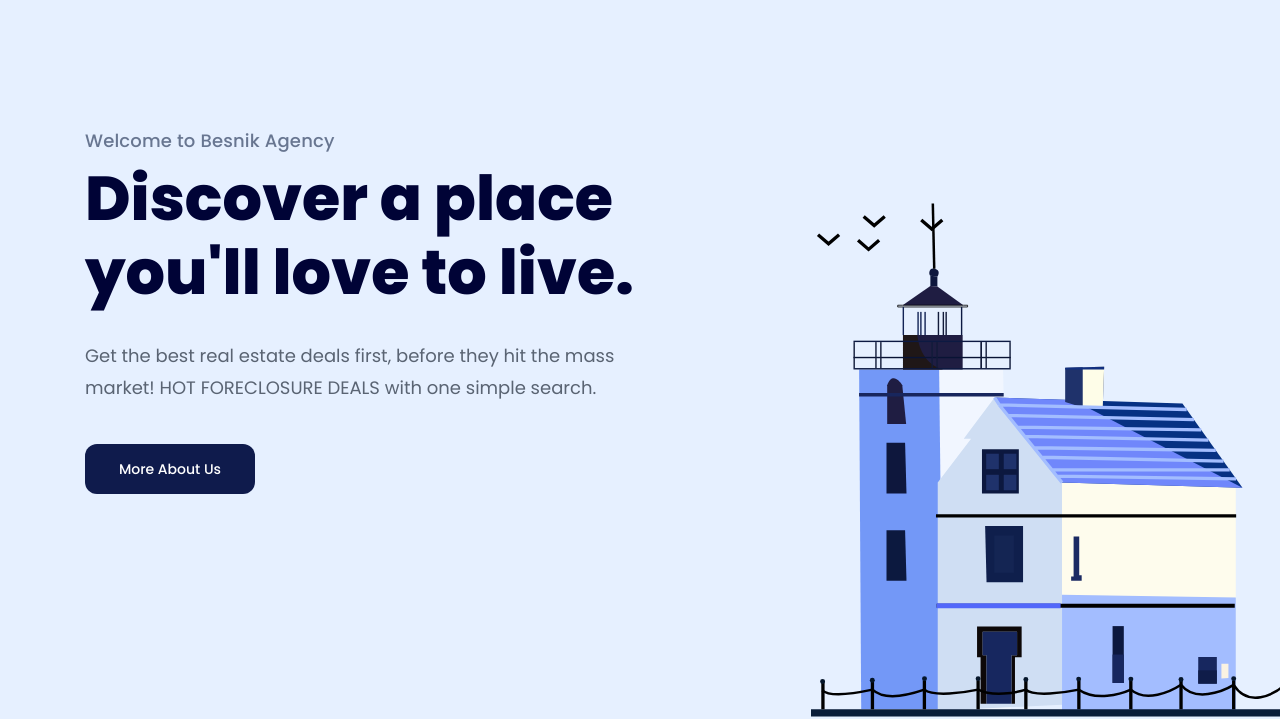
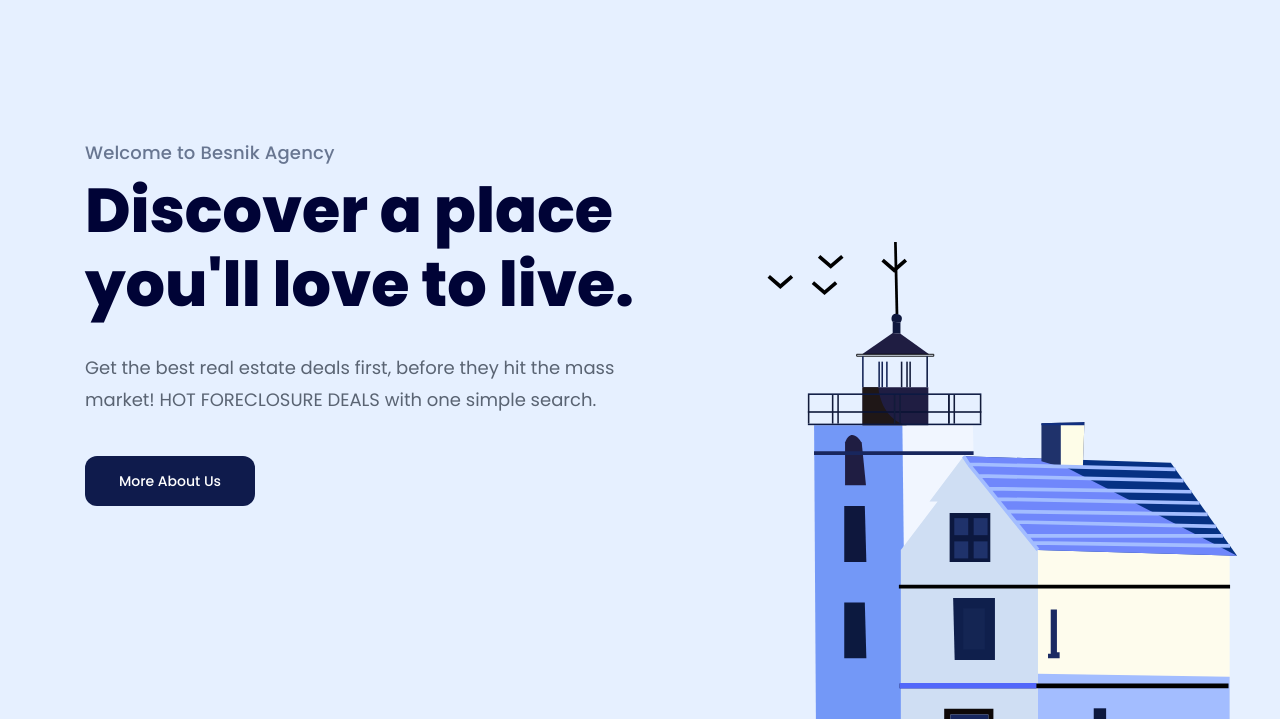
Before and after one commit to thanhphuc22/project-f8-01, a plain HTML site: page index.html in a window 1280 px wide. Shown: the part 81-800 px from the top of the page. Drawn offline with Linux system fonts and the light colour scheme.

Commit message:
update header

```diff
--- a/accsets/css/style.css
+++ b/accsets/css/style.css
@@ -42,7 +42,14 @@ a{
     overflow: hidden;
 }
 /* --------------------Header-------------------- */
-.header{
+.fixed-header{
+    background: #E6F0FF;
+    padding-top: 26px;
+    position: sticky;
+    top: -26px;
+    z-index: 1;
+}
+.hero-wrap{
     position: relative;
     background: #E6F0FF;
     height: 100vh;
@@ -50,7 +57,8 @@ a{
 .navbar{
     display: flex;
     align-items: center;
-    padding-top: 38px;
+    /* padding-top: 38px; */
+    padding: 12px 0;
 }
 .navbar ul{
     display: flex;
@@ -79,7 +87,7 @@ a{
     border-radius: 8px;
 }
 .hero{
-    margin-top: 130px;
+    padding-top: 130px;
 }
 .hero .info{
     width: 51%;
@@ -113,8 +121,8 @@ a{
     position: absolute;
     bottom: 0;
     right: calc((100vw - 1110px) / 2 - 100px);
-    width: 484px;
-    height: 519px;
+    width: 534px;
+    height: 569px;
 }
 /* --------------------Clients-------------------- */
 .clients{
--- a/index.html
+++ b/index.html
@@ -14,7 +14,7 @@
 <body>
   <main>
     <!-- Header -->
-    <header class="header">
+    <header class="fixed-header">
       <div class="content">
         <nav class="navbar">
           <!-- Logo -->
@@ -33,6 +33,11 @@
             <a href="#!" class="btn action-btn">Sign up</a>
            </div>
         </nav>
+      </div>
+    </header>
+    <!-- Hero -->
+    <div class="hero-wrap">
+      <div class="content">
         <div class="hero">
           <div class="info">
             <div class="sub-title">Welcome to Besnik Agency</div>
@@ -44,7 +49,7 @@
             <img src="./accsets/img/info-img.svg" alt="Discover a place you'll love to live." class="hero-img">
         </div>
       </div>
-    </header>
+    </div>
     <!-- Clients -->
      <div class="clients">
       <div class="content">
```
